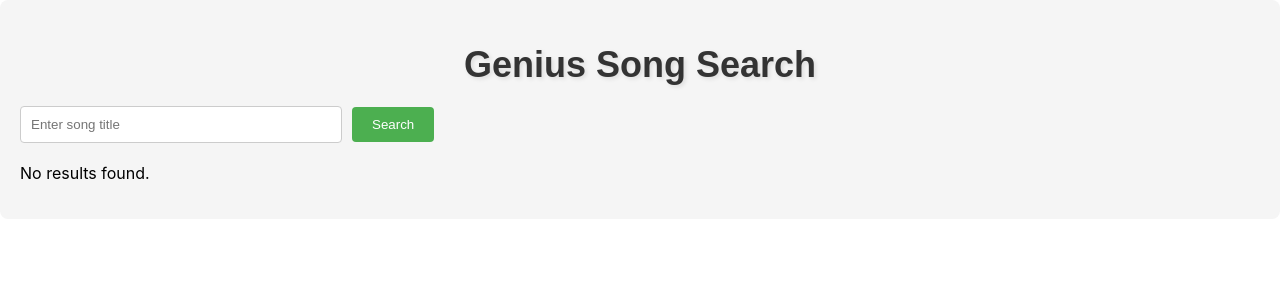
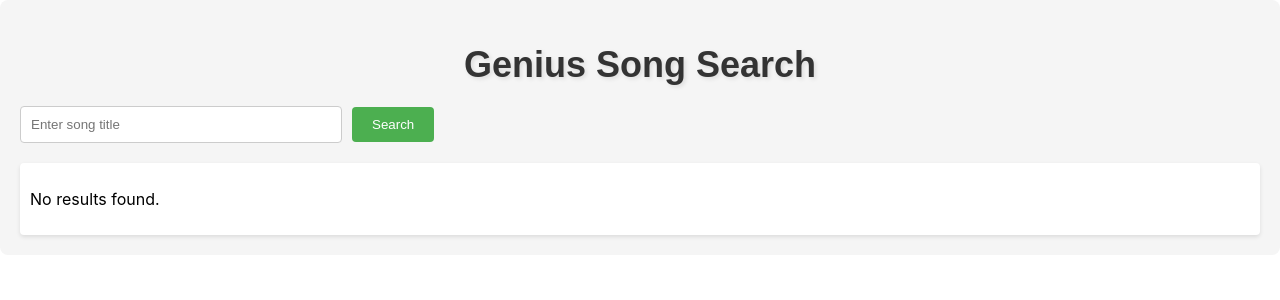
Before and after one commit to Roeeht/LyricsProducer, a React (Create React App) app in the folder genius-search/: page / in a window 1280 px wide. Shown: the top 300 px of the page. Built offline with nearby package versions, Linux system fonts and the light colour scheme.

Commit message:
added style

```diff
--- a/genius-search/src/components/GeniusSearch.css
+++ b/genius-search/src/components/GeniusSearch.css
@@ -2,17 +2,17 @@
 
 .container {
     padding: 20px;
-    background-color: #f5f5f5; /* Light gray background color */
+    background-color: #f5f5f5;
     border-radius: 8px;
   }
 
   .heading {
     font-size: 36px;
     margin-bottom: 20px;
-    font-family: 'Arial', sans-serif; /* A pretty and widely available font */
-    color: #333; /* Darker color for the title */
+    font-family: 'Arial', sans-serif;
+    color: #333;
     text-align: center;
-    text-shadow: 2px 2px 4px rgba(0, 0, 0, 0.1); /* Subtle shadow for depth */
+    text-shadow: 2px 2px 4px rgba(0, 0, 0, 0.1);
   }
 
   .input {
@@ -38,17 +38,32 @@
 
   .results {
     margin-top: 20px;
+    padding: 10px;
+    background-color: #ffffff;
+    border-radius: 4px;
+    box-shadow: 0 2px 4px rgba(0, 0, 0, 0.1);
   }
 
   .result-item {
-    margin-bottom: 10px;
+    margin-bottom: 15px;
+    padding: 15px;
+    background-color: #f9f9f9;
+    border-radius: 4px;
+    box-shadow: 0px 0px 10px rgba(0, 0, 0, 0.2);
+    transition: box-shadow 0.3s ease;
+  }
+
+  .result-item:hover {
+    box-shadow: 0px 0px 15px rgba(0, 0, 0, 0.4);
   }
 
   .result-title {
     font-weight: bold;
+    color: #222;
   }
 
   .result-artist {
+    color: #555;
     margin-bottom: 5px;
   }
 
```
